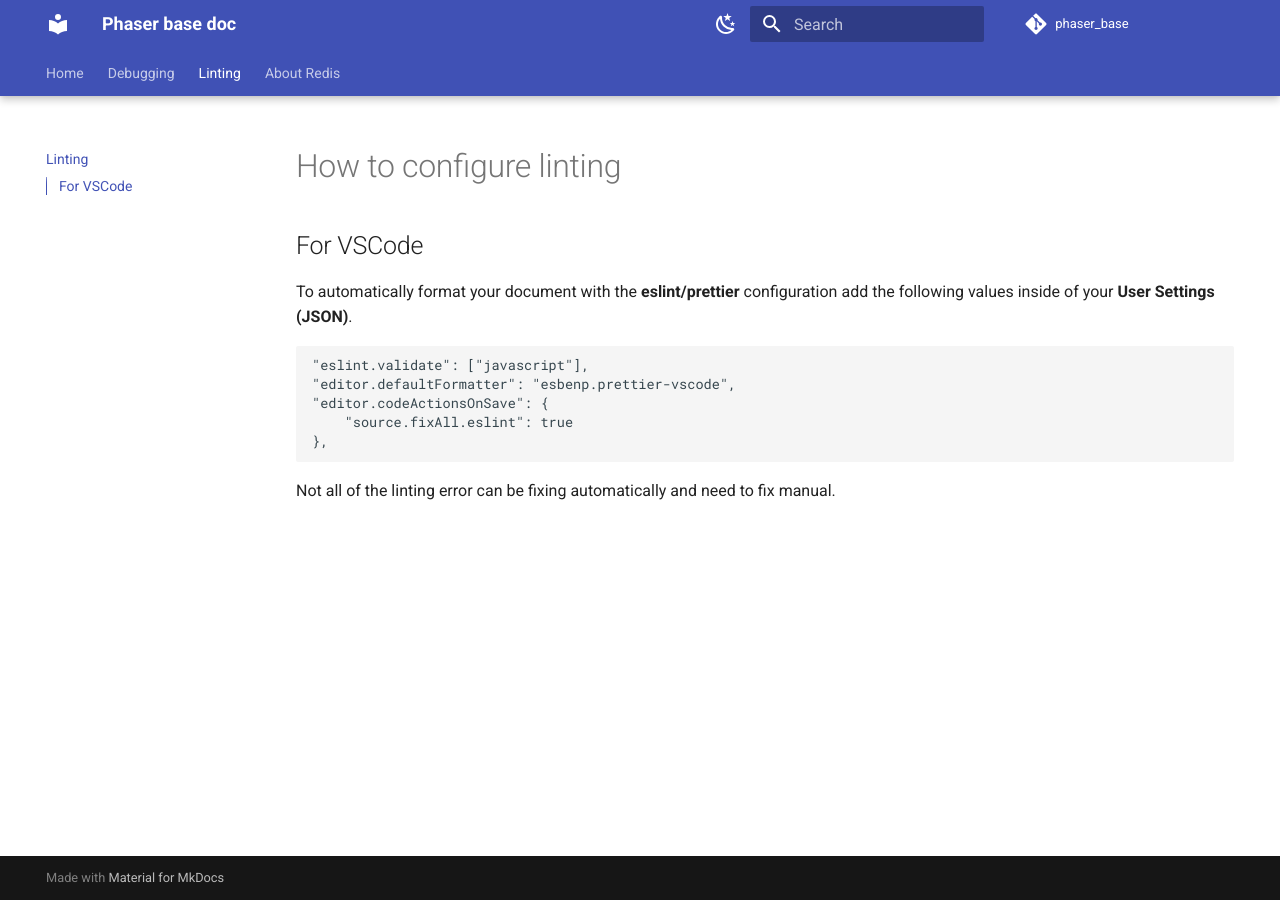
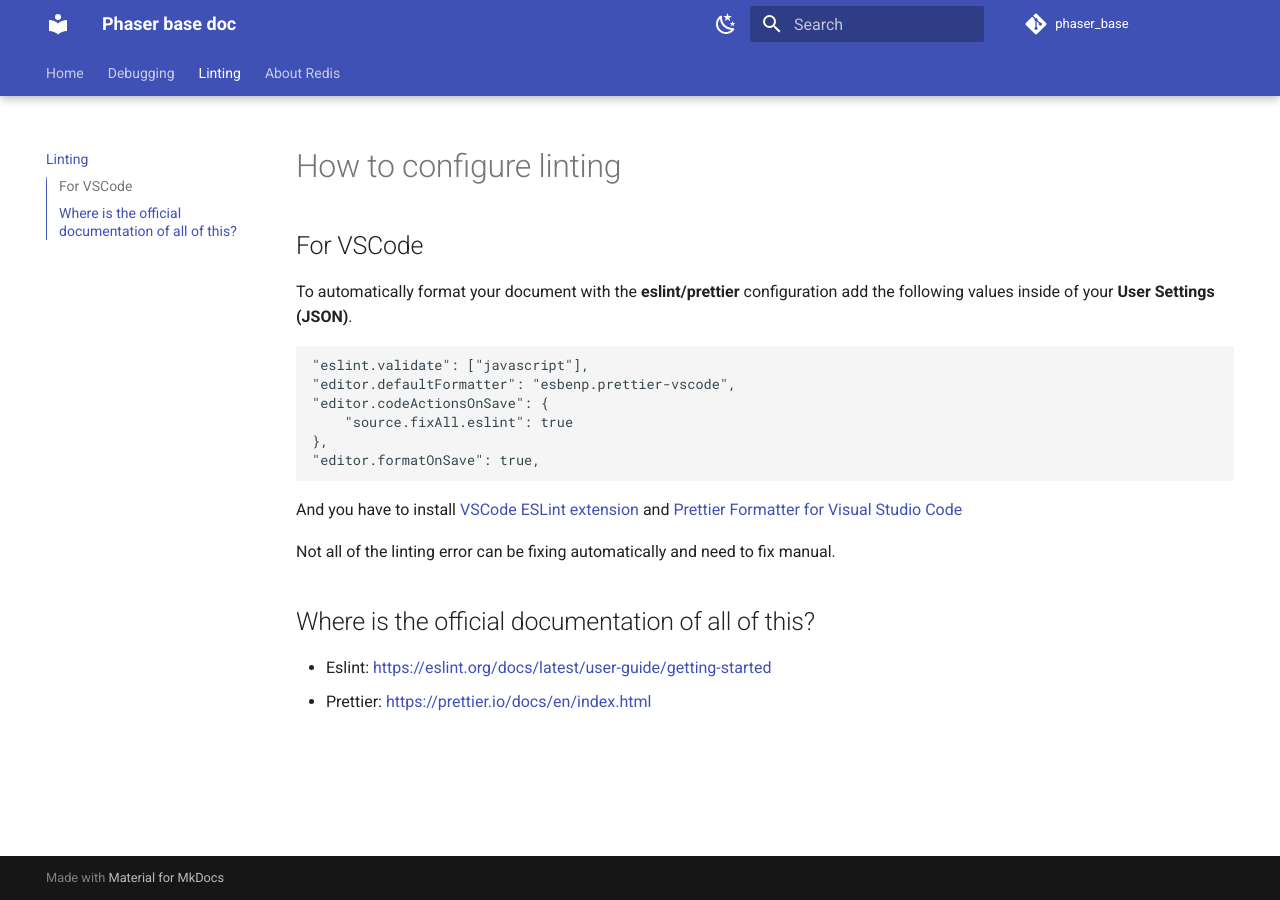
Before and after one commit to ecdani/phaser_base, an MkDocs documentation site: the page built from docs/linting.md, in a window 1280 px wide. Built offline with MkDocs 1.6.1 and Material for MkDocs 9.7.7, drawn with Linux system fonts in a browser that asks for light colours; comment, search, counter and statistics services are not loaded.

Commit message:
Improved doc for linting.

````diff
--- a/docs/linting.md
+++ b/docs/linting.md
@@ -10,6 +10,14 @@ To automatically format your document with the **eslint/prettier** configuration
 "editor.codeActionsOnSave": {
     "source.fixAll.eslint": true
 },
+"editor.formatOnSave": true,
 ```
 
+And you have to install [VSCode ESLint extension](https://marketplace.visualstudio.com/items?itemName=dbaeumer.vscode-eslint) and [Prettier Formatter for Visual Studio Code](https://marketplace.visualstudio.com/items?itemName=esbenp.prettier-vscode)
+
 Not all of the linting error can be fixing automatically and need to fix manual.
+
+## Where is the official documentation of all of this?
+
+- Eslint: <https://eslint.org/docs/latest/user-guide/getting-started>
+- Prettier: <https://prettier.io/docs/en/index.html>
````
